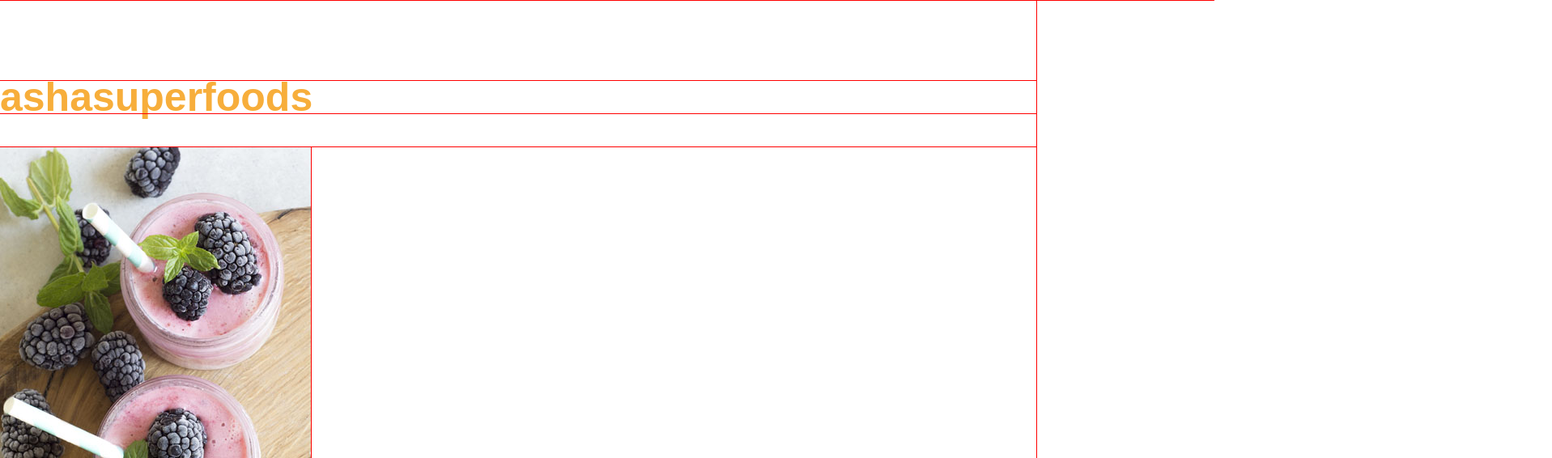
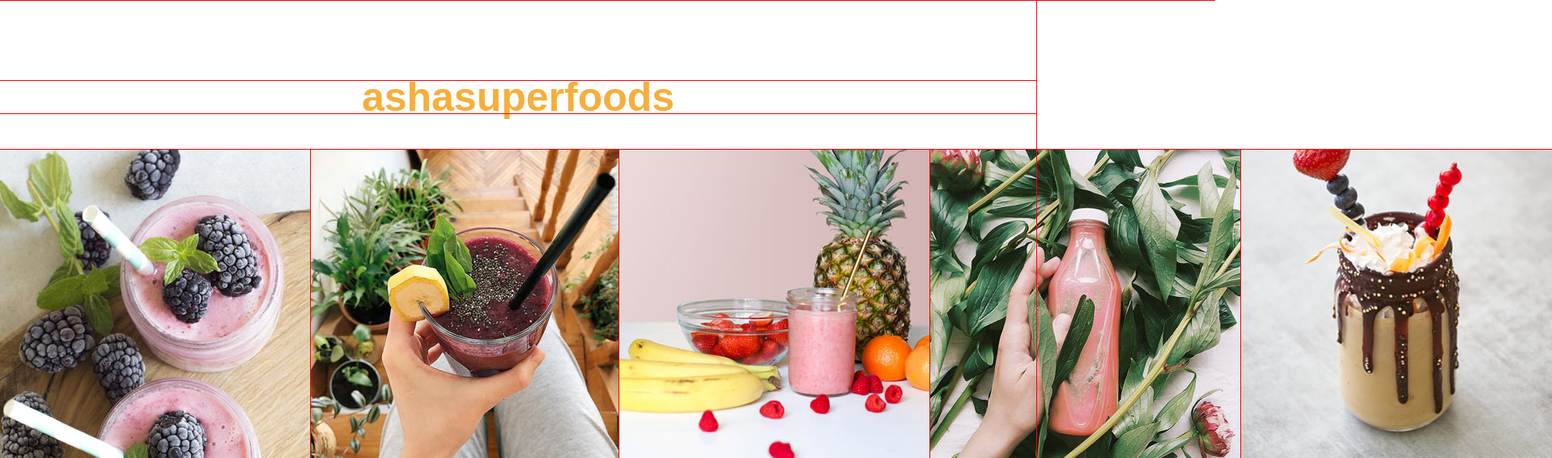
Before and after one commit to Evgeniya-junior/smoohties-project, a plain HTML site: page index.html in a window 1280 px wide. Shown: the part 5326-5892 px from the top of the page at 81% size, 1917 px wide, since content can reach past the window. Drawn offline with Linux system fonts and the light colour scheme.

Commit message:
flex in instagram block

```diff
--- a/css/style.css
+++ b/css/style.css
@@ -447,3 +447,12 @@ z-index: 98;
   color:black;
 }
 /* instagram block */
+.instagram__title{
+  text-align: center;
+}
+.instagram__gallery{
+  margin-top: 45px;
+  display: flex;
+}
+
+/* footer block */
```
